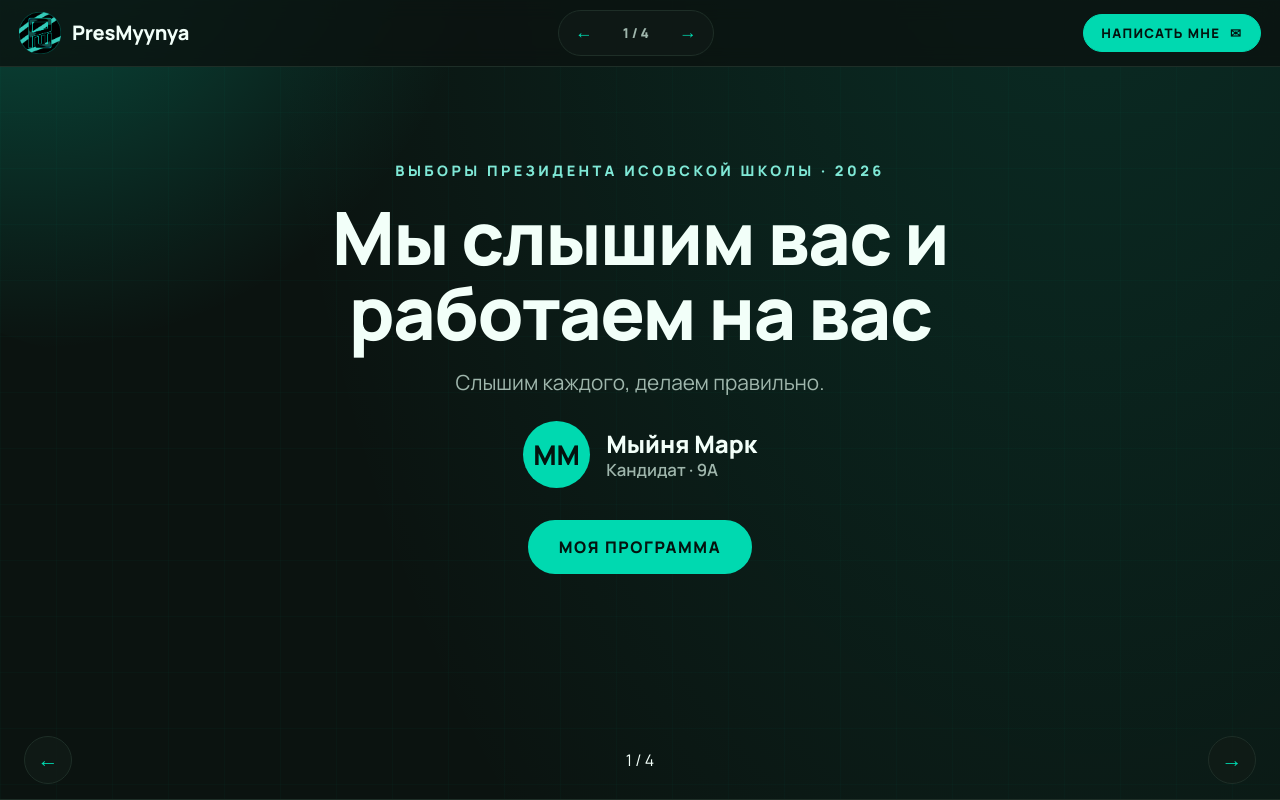
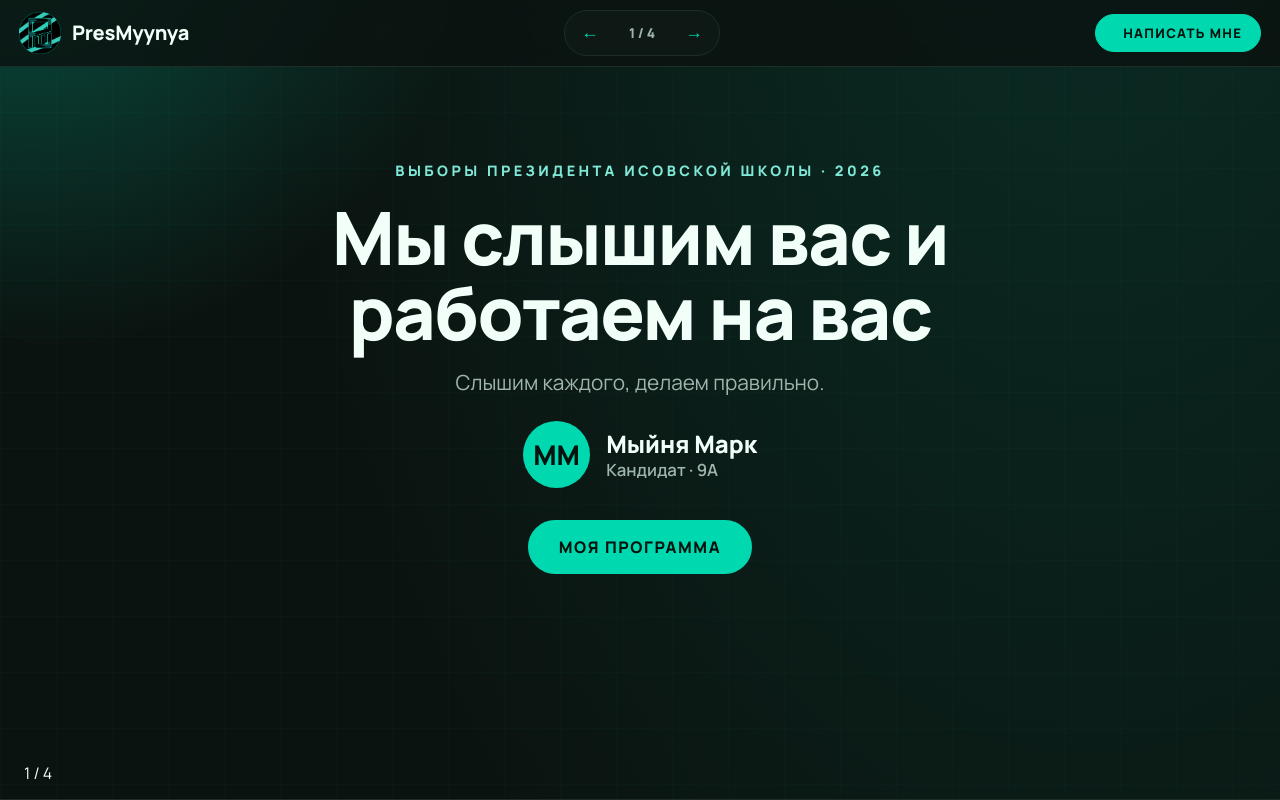
Before and after one commit to MlokiYurech/prezik, a plain HTML site: page index.html in a window 1280 px wide. Shown: the top 800 px of the page. Drawn offline with Linux system fonts and the light colour scheme.

Commit message:
Update index.html

```diff
--- a/index.html
+++ b/index.html
@@ -136,7 +136,7 @@
     <button id="headNext" aria-label="Вперёд">→</button>
   </div>
   <div class="head-cta">
-    <a class="btn solid" href="pismo.html"><span>Написать мне</span> ✉</a>
+    <a class="btn solid" href="pismo.html"><span></span>Написать мне</a>
   </div>
 </header>
 
@@ -217,9 +217,9 @@
 </nav>
 
 <nav class="bottom-nav">
-  <button id="prev" aria-label="Назад">←</button>
+
   <div class="counter" id="counter">1 / 4</div>
-  <button id="next" aria-label="Вперёд">→</button>
+
 </nav>
 
 <script>
```
